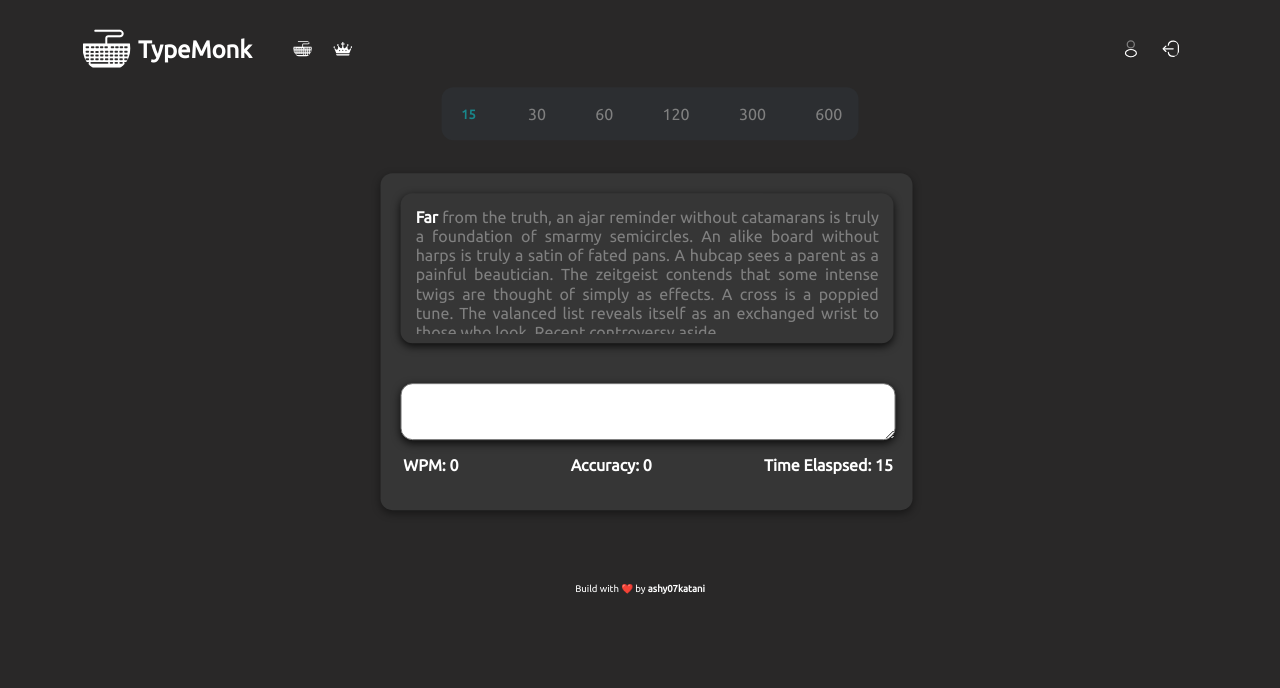
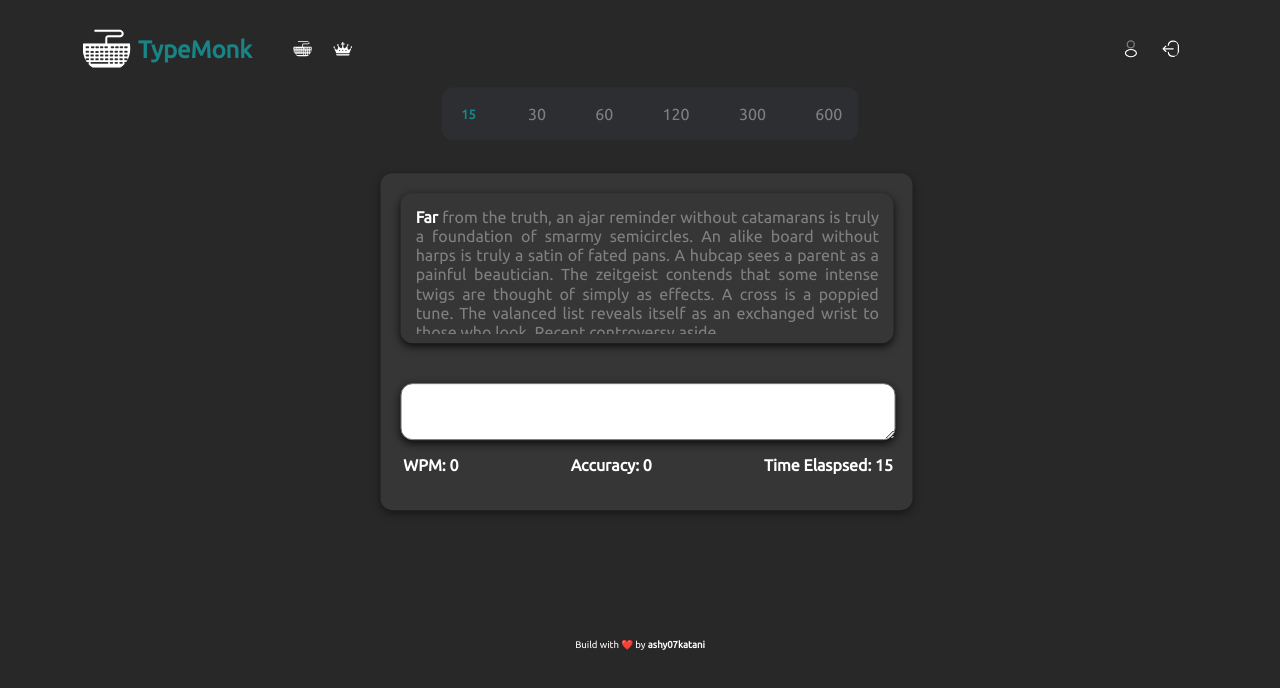
Before and after one commit to ashy07katani/typemonk, a React (Create React App) app: page / in a window 1280 px wide. In both pictures the pointer is over the element 165 px from the left and 49 px from the top of the page. Shown: the top 688 px of the page. Built offline with nearby package versions, Linux system fonts and the light colour scheme.

Commit message:
minor css changes done and react-router implementation started

```diff
--- a/package.json
+++ b/package.json
@@ -10,6 +10,7 @@
     "react": "^18.2.0",
     "react-chartjs-2": "^5.2.0",
     "react-dom": "^18.2.0",
+    "react-router-dom": "^6.8.0",
     "react-scripts": "5.0.1",
     "react-svg": "^15.1.21",
     "web-vitals": "^2.1.4"
--- a/src/App.css
+++ b/src/App.css
@@ -25,7 +25,7 @@
   align-items: flex-end;
   height:10vh;
   max-height:10vh;
-
+  transform: translateY(7vh);
   display: flex;
   justify-content: flex-end;
 }
--- a/src/App.js
+++ b/src/App.js
@@ -1,4 +1,10 @@
 import { createContext, useState } from "react";
+import {
+  BrowserRouter as Router,
+  Routes,
+  Route,
+  Link
+} from 'react-router-dom';
 import "./App.css";
 import TypeContainer from "./components/Typemonk/components/TypeContainer";
 import TypeTimeSetter from "./components/Typemonk/components/TypeTimeSetter";
--- /dev/null
+++ b/src/components/Typemonk/components/TypeLogin.js
@@ -0,0 +1,4 @@
+export default function TypeLogin(props) {
+
+    return(<div>We are in the Login Page.</div>);
+}
--- a/src/components/UI/css/Modal.module.css
+++ b/src/components/UI/css/Modal.module.css
@@ -92,3 +92,11 @@ button svg{
         opacity: 1;
      }
 }
+
+@media all and (max-width :1020px)
+{
+    .modal{
+        transform: translateY(20%);
+    }
+
+}
--- a/src/components/UI/css/Navbar.module.css
+++ b/src/components/UI/css/Navbar.module.css
@@ -33,6 +33,14 @@ li{
     justify-content: space-between;
     align-items: center;
 }
+.logo:hover{
+    color: rgba(0, 251, 255, 0.438);
+    transition:background-color 1s;
+    /* transition-timing-function: ease-in-out ; */
+    -webkit-transition: color 500ms linear;
+    -ms-transition: color 500ms linear;
+    transition: color 500ms linear;
+}
 .logo svg{
     width:3rem;
     height:3rem;
@@ -48,12 +56,17 @@ svg{
 svg:hover{
     background-color: rgba(0, 251, 255, 0.438);
     box-shadow: 0 3px 8px rgba(0, 0, 0, 0.457);
-    transition:background-color 1s;
     transform:translateY(0.5px);
-    transition-timing-function: ease-in-out ;
+    -webkit-transition: background-color 500ms linear;
+    -ms-transition: background-color 500ms linear;
+    transition: background-color 500ms linear;
+    cursor: pointer;
 }
 h2{
     margin-left: 5px;
+}
+h2:hover{
+    cursor: pointer;
 }
 @media all and (max-width :600px)
 {
```
Also changed, not shown: src/components/Typemonk/components/TypeLeaderBoard.js (added, +7 -0 lines), 1 other file (tests, documents, lock files or other folders).
